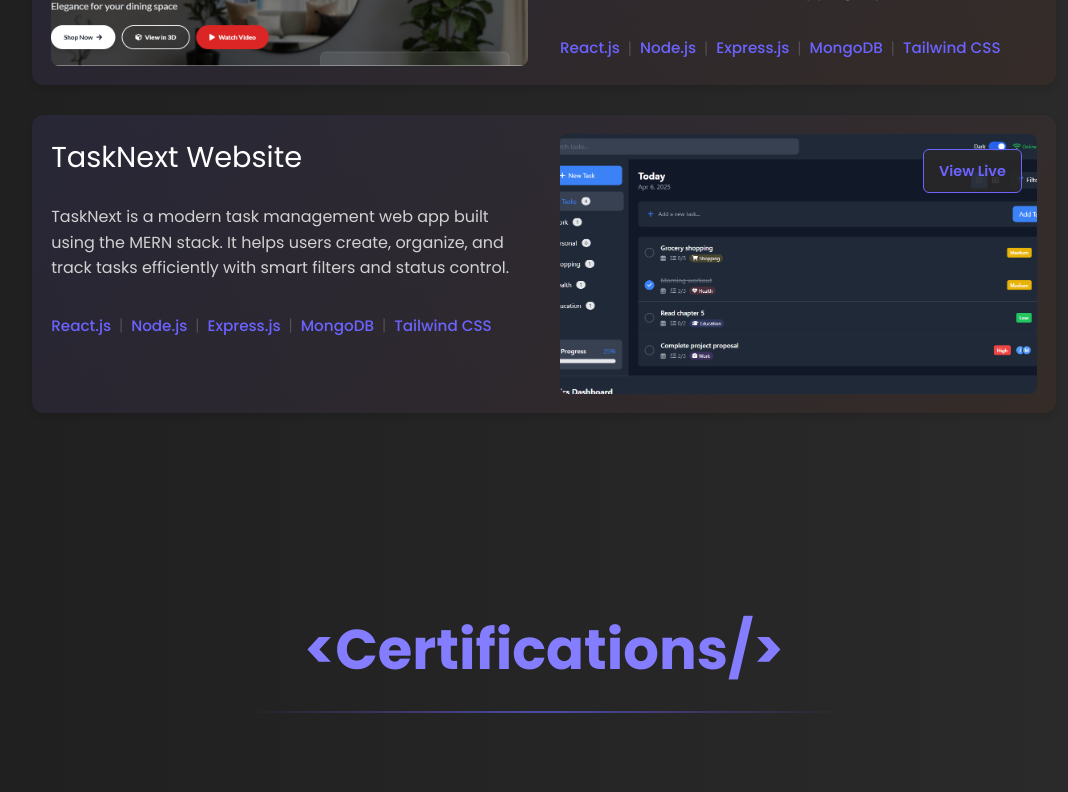
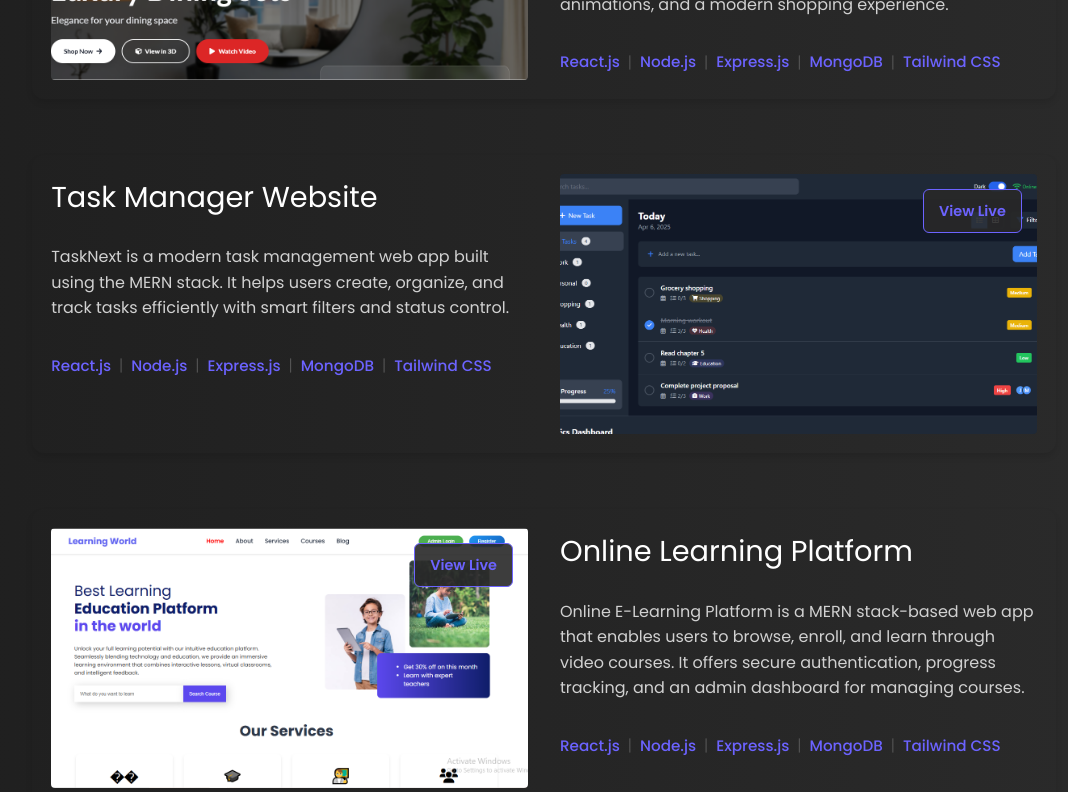
Before and after one commit to Vikas0262/portfolio, a React (Vite) app: page / in a window 1280 px wide. Shown: the part 6840-7632 px from the top of the page, without its empty margins (96-1164 px from the left). Built offline with nearby package versions, Linux system fonts and the light colour scheme.

Commit message:
added olp project

```diff
--- a/src/components/ProjectCard.jsx
+++ b/src/components/ProjectCard.jsx
@@ -10,7 +10,7 @@ const ProjectCard = ({ project, layout }) => {
       transition={{ duration: 0.5 }}
       viewport={{ once: true }}
     >
-      <div className="card-content">
+      <div className="card-content bg-none">
         {/* Image with Top Box */}
         <div className="image-container">
           <img src={project.image} alt={project.title} className="project-image" />
--- a/src/components/Projects.css
+++ b/src/components/Projects.css
@@ -1,6 +1,6 @@
 .projects-section {
   padding: 6rem 10%;
-  background: linear-gradient(to right, #1f1f1f, #2b2b2b);
+  /* background: linear-gradient(to right, #1f1f1f, #2b2b2b); */
 }
 
 .projects-section h2 {
@@ -42,12 +42,13 @@
 .projects-container {
   display: flex;
   flex-direction: column;
-  gap: 30px;
-  margin-top: 50px;
+  gap: 3.5rem;
+  margin-top: 4rem;
 }
 
 .project-card {
-  background: linear-gradient(135deg, rgba(108, 99, 255, 0.1) 0%, rgba(255, 81, 0, 0.05) 100%);
+  /* background: linear-gradient(135deg, rgba(108, 99, 255, 0.1) 0%, rgba(255, 81, 0, 0.05) 100%); */
+  /* background-color: red; */
   border-radius: 12px;
   overflow: hidden;
   box-shadow: 0 4px 6px rgba(0, 0, 0, 0.1);
@@ -78,7 +79,7 @@
   width: 100%;
   height: 260px;
   object-fit: cover;
-  border-radius: 8px;
+  border-radius: 4px;
   transition: transform 0.3s ease;
 }
 
--- a/src/components/Projects.jsx
+++ b/src/components/Projects.jsx
@@ -4,6 +4,7 @@ import ProjectCard from './ProjectCard.jsx';
 // import interactImage from '../assets/interact.jpg';
 import FurnishHub from '../assets/Project/FurnishHub.png'
 import TaskNext from '../assets/Project/TaskNext.png'
+import olp from '../assets/Project/olp.png'
 import "./Projects.css";
 
 const Projects = () => {
@@ -18,11 +19,18 @@ const Projects = () => {
       image: FurnishHub
     },
     {
-      title: "TaskNext Website",
+      title: "Task Manager Website",
       url: "https://manage-yours-task.vercel.app/",
       description: "TaskNext is a modern task management web app built using the MERN stack. It helps users create, organize, and track tasks efficiently with smart filters and status control.",
       tags: ["React.js", "Node.js", "Express.js", "MongoDB", "Tailwind CSS"],
       image: TaskNext
+    },
+    {
+      title: "Online Learning Platform",
+      url: "https://online-learning-platform-vikas.vercel.app/",
+      description: "Online E-Learning Platform is a MERN stack-based web app that enables users to browse, enroll, and learn through video courses. It offers secure authentication, progress tracking, and an admin dashboard for managing courses.",
+      tags: ["React.js", "Node.js", "Express.js", "MongoDB", "Tailwind CSS"],
+      image: olp
     }
   ];
 
```
Also changed, not shown: src/assets/Project/olp.png (added).
